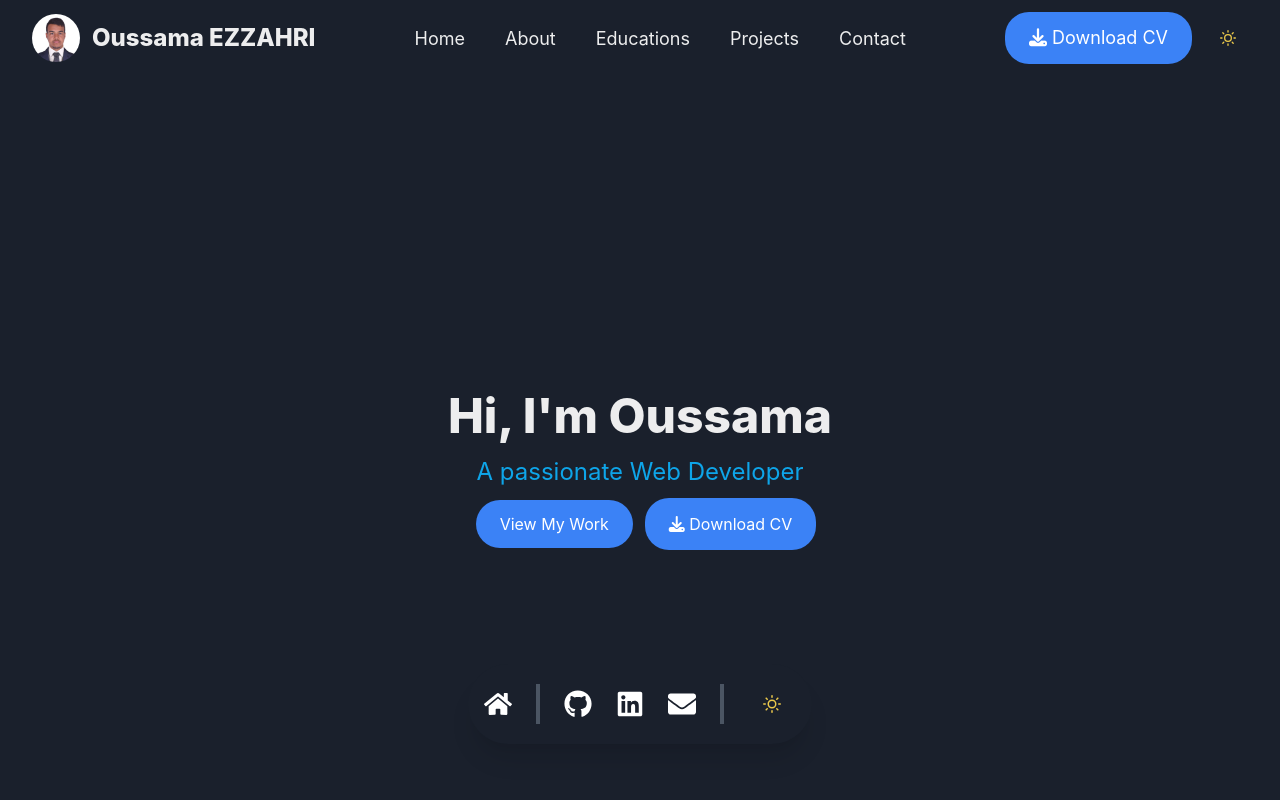
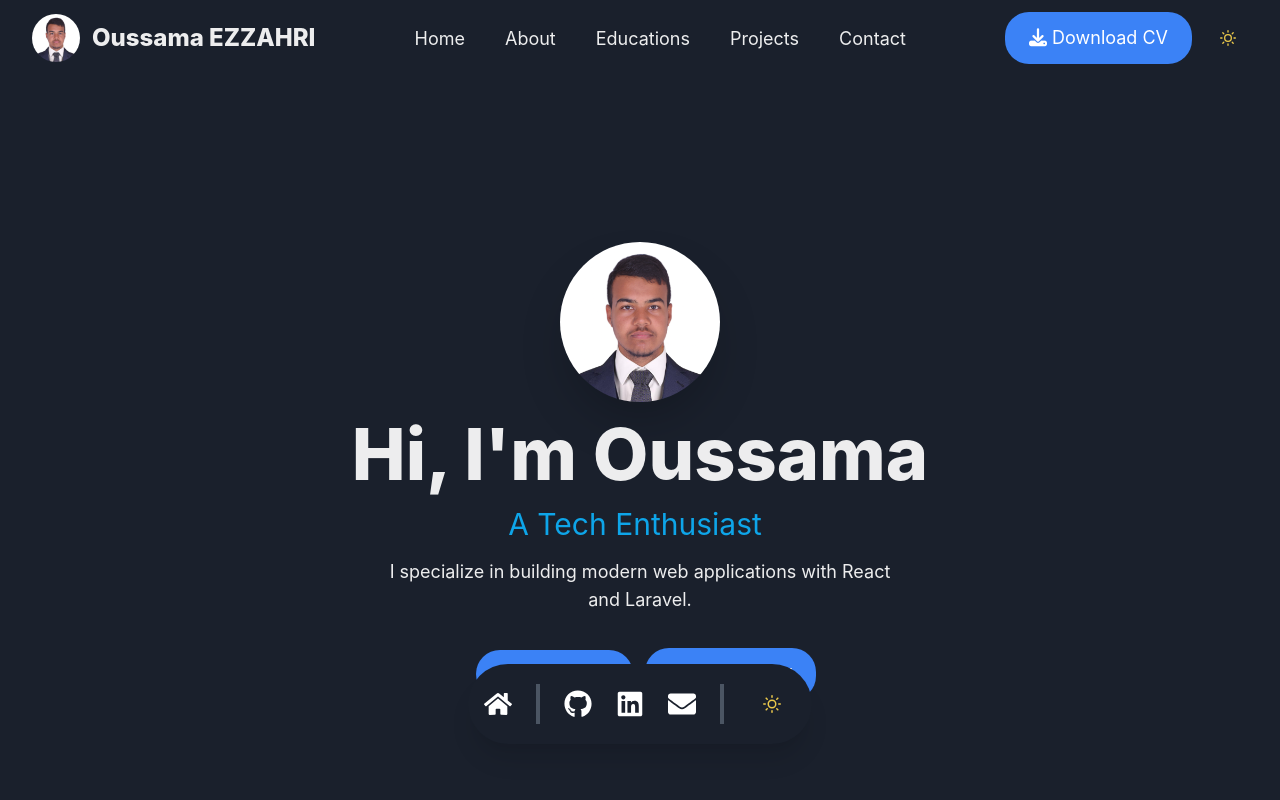
Before and after one commit to OussEzza/My-Portfolio, a React (Create React App) app: page / in a window 1280 px wide. Shown: the top 800 px of the page. Built offline with nearby package versions, Linux system fonts and the light colour scheme.

Commit message:
Update the home page !

```diff
--- a/src/components/HomePage.jsx
+++ b/src/components/HomePage.jsx
@@ -1,49 +1,55 @@
 "use client";
 import React from "react";
-// import { Button } from "@chakra-ui/react"
-// import {
-//   ActionBarContent,
-//   ActionBarRoot,
-//   ActionBarSelectionTrigger,
-//   ActionBarSeparator,
-// } from "./ui/action-bar"
-import { Link } from "react-scroll"; // Import react-scroll for smooth scrolling
+import { Link } from "react-scroll";
+import { TypeAnimation } from "react-type-animation";
 
 export default function HomePage() {
   return (
     <section className="flex flex-col items-center justify-center h-screen p-4 text-center">
-      <h1 className="text-5xl font-extrabold mb-4">Hi, I'm Oussama</h1>
-      <p className="text-2xl text-sky-500 dark:text-gray-300">
-        A passionate Web Developer
+      <img
+        src="./My_Pic.png"
+        alt="Oussama Ezzahri"
+        className="w-40 h-40 rounded-full mb-4 border-4 border-blue-500 shadow-2xl"
+      />
+
+      <h1 className="text-5xl md:text-7xl font-extrabold mb-4">
+        Hi, I'm Oussama
+      </h1>
+
+      <TypeAnimation
+        sequence={[
+          "A Web Developer",
+          1000,
+          "A Computer Science Student",
+          1000,
+          "A Tech Enthusiast",
+          1000,
+        ]}
+        wrapper="span"
+        speed={50}
+        repeat={Infinity}
+        className="text-3xl text-sky-500"
+      />
+
+      <p className="text-lg mt-4 max-w-lg">
+        I specialize in building modern web applications with React and Laravel.
       </p>
-      <div>
-        <button className="m-3 px-6 py-3 rounded-3xl bg-blue-500 text-white hover:bg-blue-600 transition-all">
-          <Link to="projects" smooth={true} duration={100}>
+
+      <div className="mt-6">
+        <Link to="projects" smooth={true} duration={100}>
+          <button className="m-3 px-6 py-3 rounded-3xl bg-blue-500 text-white hover:bg-blue-600 transition-all">
             View My Work
-          </Link>
-        </button>
+          </button>
+        </Link>
 
         <a
           className="px-6 py-4 rounded-3xl bg-blue-500 text-white hover:bg-blue-600 transition-all"
           href="EZZAHRI-Oussama-cv.pdf"
           download
         >
-          <i class="fa-solid fa-download"></i> Download CV
+          <i className="fa-solid fa-download"></i> Download CV
         </a>
       </div>
-
-      {/* <ActionBarRoot open={true}>
-        <ActionBarContent>
-          <ActionBarSelectionTrigger>2 selected</ActionBarSelectionTrigger>
-          <ActionBarSeparator />
-          <Button variant="outline" size="sm">
-            Delete
-          </Button>
-          <Button variant="outline" size="sm">
-            Share
-          </Button>
-        </ActionBarContent>
-      </ActionBarRoot> */}
     </section>
   );
 }
```
